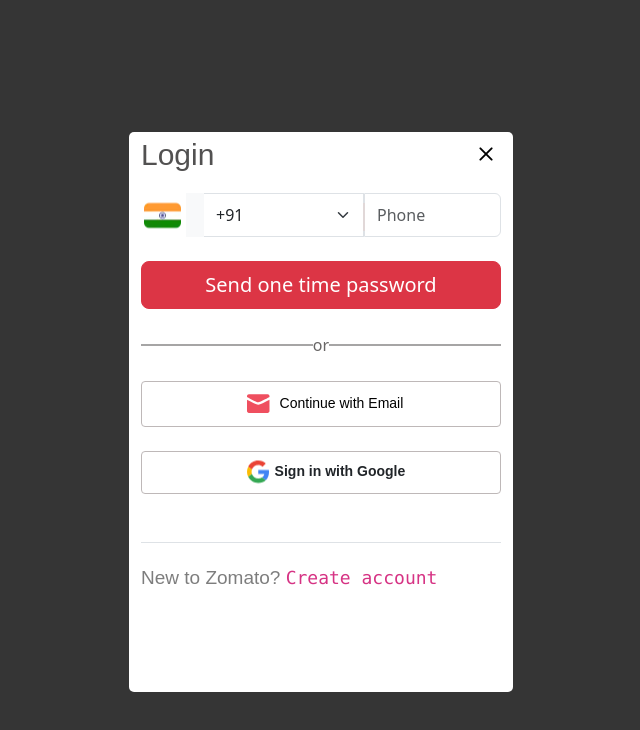
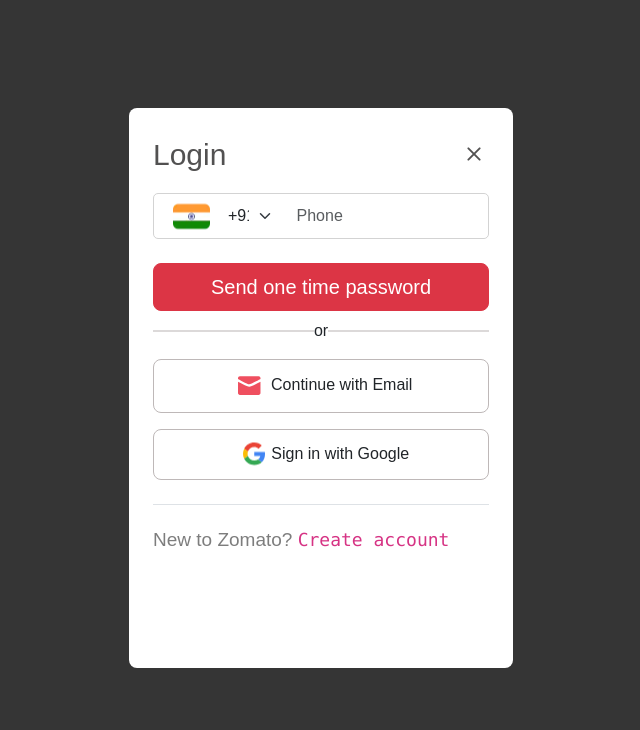
Before and after one commit to Roopa1808/ZomatoPage-using-Bootstramp, a plain HTML site: page index.html in a window 1280 px wide. Shown: the whole page, without its empty margins (319-959 px from the left). Drawn offline with nearby package versions, Linux system fonts and the light colour scheme.

Commit message:
modify the code for in css

```diff
--- a/index.css
+++ b/index.css
@@ -2,76 +2,44 @@
     margin: 0;
     padding: 0;
     box-sizing: border-box;
+    font-family: Arial, Helvetica, sans-serif;
 }
 
 body {
-    display: flex;
-    justify-content: center;
-    align-items: center;
     height: 97vh;
     background-color: rgba(0, 0, 0, 0.793);
 }
 
-.line {
-
-    border: 1px solid #e2d9d9f9;
-    height: 28px;
-    width: 1px;
-    z-index: 1;
-    margin-top: 10px;
-
+.country {
+    border: 1px solid rgb(211, 211, 211);
+    border-radius: 5px;
 }
 
 .loginbox {
-
     height: 70vh;
     width: 30%;
     background-color: white;
-    border-radius: 5px;
-
 }
 
 .header {
     font-size: 30px;
     font-weight: lighter;
-    font-family: Arial, Helvetica, sans-serif;
     color: #474646f0;
 }
 
 .closeicon {
     float: right;
-    size: 50px;
-    color: black;
-    font-weight: bold;
-}
-
-.top-line {
-    display: flex;
-    align-items: center;
-    justify-content: center;
-    color: #686666;
 }
 
 .top-line div {
-    border: 0.24px solid #68666695;
-    height: 1px;
+    border: 1px solid #beb8b888;
     width: 100%;
-
 }
 
 .email,
 .google {
     border: 1px solid #beb8b8;
-    background-color: white;
-    font-family: Arial, Helvetica, sans-serif;
-}
-
-.email:hover {
-    background-color: white;
-}
-
-.google {
-    font-weight: 600;
+    text-align: center;
 }
 
 .google:hover {
@@ -88,5 +56,4 @@
     color: rgba(0, 0, 0, 0.51);
     font-size: 19px;
     font-weight: lighter;
-    font-family: Arial, Helvetica, sans-serif;
 }
--- a/index.html
+++ b/index.html
@@ -15,8 +15,8 @@
 
 </head>
 
-<body class="zomato-login">
-  <div class="container-fluid loginbox mt-5">
+<body class="zomato-login d-flex align-items-center jusitfy-content-center">
+  <div class="container-fluid loginbox p-4 rounded-3">
     <!-- heading in header -->
     <div class="header">
       Login
@@ -28,58 +28,57 @@
     <form>
       <div class="input-group mt-3">
 
-        <img src="./image/flagicon.png" alt="" class="mx-auto d-block">
-        <button type="button" class="btn btn-light btn-sm">
-        </button>
-        <select class="form-select">
-          <option>+91</option>
-          <option>India | +91</option>
-          <option>Algeria | +213</option>
-          <option>afghanistan | +93</option>
-        </select>
-        <div class="line">
-
+        <div class=" d-flex country">
+          <img src="./image/flagicon.png" alt="" class="ps-3 w-25 d-block">
+          <select class="form-select w-25 border-0 country-code">
+            <option>+91</option>
+            <option>India | +91</option>
+            <option>Algeria | +213</option>
+            <option>afghanistan | +93</option>
+          </select>
+          <input type="number" class="form-control border-0" placeholder="Phone">
         </div>
-        <input type="number" class="form-control text-muted" placeholder="Phone">
       </div>
 
     </form>
 
     <!-- password-input -->
     <div class="d-grid">
-      <button type="button" class="btn btn-danger btn-block  btn-lg mt-4  ">
+      <button type="button" class="btn btn-danger btn-block btn-lg mt-4  ">
         Send one time password
       </button>
 
       <!-- topline -->
-      <div class=" mt-4 top-line">
+      <div class=" mt-2 top-line d-flex jusitfy-content-center align-items-center border-gray">
         <div></div>
         or
         <div></div>
       </div>
+    </div>
 
+    <div class="d-flex flex-column align-items-center jusitfy-content-center">
       <!-- email-input -->
-
-      <button type="button" class="btn email btn-light btn-block  btn-sm mt-4">
+      <a href="#" class=" w-100 p-2 email mt-3 rounded-3 text-decoration-none text-dark fw-700">
         <img src="./image/emailimage.png" alt="">
         Continue with Email
-      </button>
+      </a>
 
       <!-- google-sign in -->
-      <button type="button" class="btn google btn-ilght btn-block  btn-sm mt-4">
+
+      <a href="#" class=" w-100 p-2 google mt-3 rounded-3 text-decoration-none text-dark fw-700">
         <img src="./image/googleimage.png" alt="">
         Sign in with Google
-      </button>
-
+      </a>
     </div>
 
     <!-- bottom-line -->
-    <div class="border-top border-gray mt-5">
+    <div class="border-top border-gray mt-4">
     </div>
 
     <!-- footer-text -->
     <p class=" h4 mt-4 footertext ">New to Zomato? <code class="crateaccount">Create account</code></p>
 
+  </div>
   </div>
 
 
```
